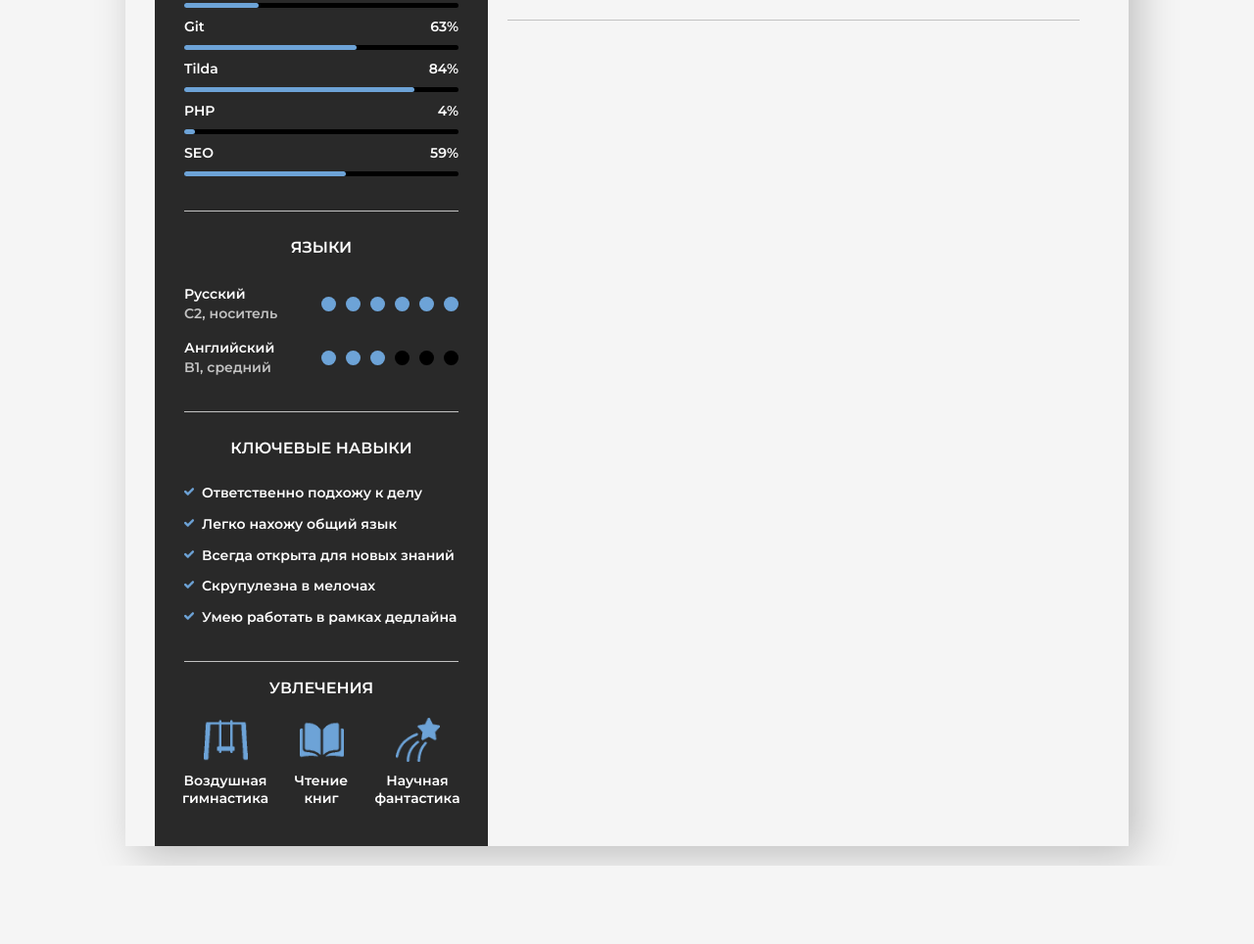
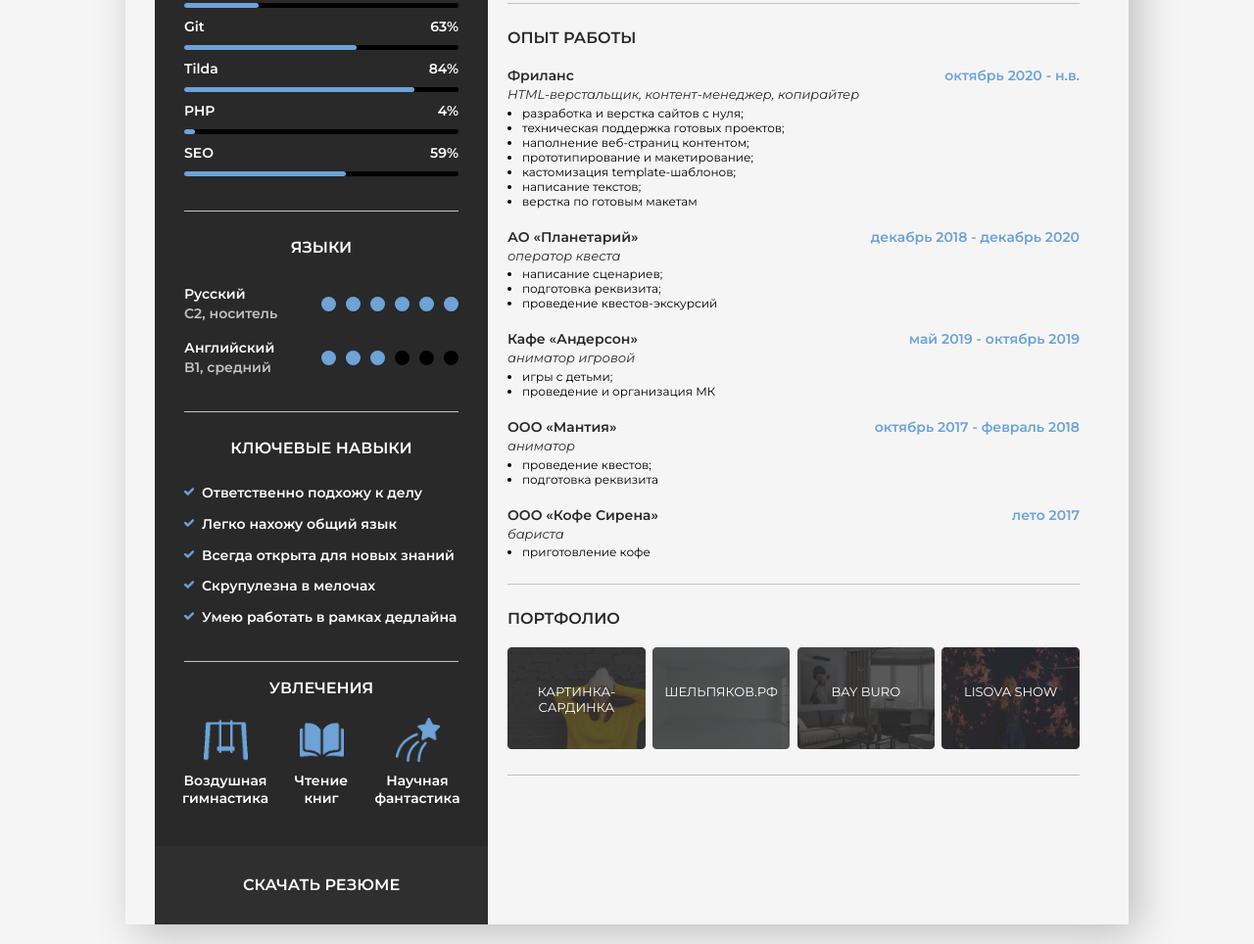
Before and after one commit to Krylovich/My-cv, a plain HTML site: page index.html in a window 1280 px wide. Shown: the part 746-1710 px from the top of the page at 98% size. Before the commit the page ends 1630 px from the top, so only its background shows below. Drawn offline with Linux system fonts and the light colour scheme.

Commit message:
добавлено портфолио и информация о месте работы

```diff
--- a/assets/style.css
+++ b/assets/style.css
@@ -77,7 +77,7 @@ a {
 .content-info-block-line img {
   width: 190px;
   height: 190px;
-  margin: 20px 75px;
+  margin: 23px 75px;
   border-radius: 150px;
 }
 
@@ -339,6 +339,25 @@ a {
   font-weight: 600;
 }
 
+.btn {
+ display: inherit;
+  text-align: center;
+  background-color:#2f2f2f;
+  border: none;
+  color: #fff;
+  font-family: 'Montserrat';
+  font-style: normal;
+  font-weight: 700;
+  font-size: 16px;
+  line-height: 20px;
+  padding: 30px 50px;
+  cursor: pointer;
+}
+
+.btn:hover {
+  color:#c2c2c2;
+}
+
 /* Info right */
 .content-info-right {
   margin-top: 266px;
@@ -348,13 +367,18 @@ a {
 }
 
 /* Education */
-.education {
+.education,
+.work,
+.portfolio {
   padding-bottom: 25px;
   border-bottom: 1px solid rgb(194, 194, 194);
 }
-.education-title {
+
+.education-title,
+.work-title,
+.portfolio-title {
   margin: 25px 0 20px;
-  font-size: 18px;
+  font-size: 16px;
 }
 
 .name-date {
@@ -365,7 +389,8 @@ a {
   margin-top: 20px;
 }
 
-.education-curse {
+.education-curse,
+.work-place {
   color:#292929;
   font-size: 14px;
 }
@@ -376,14 +401,69 @@ a {
   font-weight: 600;
 }
 
-.education-info {
-  font-size: 14px;
+.education-info,
+.work-info {
+  font-size: 13px;
   font-style: italic;
   line-height: 1.2;
   margin-top: 3px;
 }
 
 .education-title-more {
-  font-size: 16px;
-  margin: 25px 0 20px;
+  font-size: 15px;
+  margin: 20px 0 20px;
 }
+
+.work-list {
+  margin-top: 3px;
+  margin-left: 0;
+  font-size: 12px;
+  padding-left: 15px;
+  margin-bottom: 0;
+}
+
+.portfolio-cases {
+  display: flex;
+  flex-direction: row;
+  justify-content: space-between;
+}
+
+.case {
+  width: 24.1%;
+  position: relative;
+}
+
+.case img {
+  width: 100%;
+  position: absolute;
+}
+
+.case-name {
+  position: relative;
+  font-size: 13px;
+  color: #fff;
+  font-weight: 400;
+  margin: 26% auto;
+  text-align: center;
+  opacity: 1;
+  transition: all ease-in-out 0.3s;
+}
+
+.case-info {
+  opacity: 0;
+  position: absolute;
+  top: 0;
+  font-size: 12px;
+  color: #fff;
+  font-weight: 400;
+  text-align: center;
+  transition: all ease-in-out 0.3s;
+}
+
+.case:hover .case-name {
+  opacity: 0;
+}
+
+.case:hover .case-info {
+  opacity: 1;
+}
--- a/index.html
+++ b/index.html
@@ -163,6 +163,7 @@
                 </ul>
               </div> <!-- /.general-info-hobby -->
             </div> <!-- /.content-info-block-general-->
+            <a href="#" class="btn" target="_blank">СКАЧАТЬ РЕЗЮМЕ</a>
           </div> <!-- /.content-info-left -->
 
           <div class="content-info-right">
@@ -203,6 +204,72 @@
               <p>2020 - 2021</p>
             </div>
             <p class="education-info">Legacy Responsive Web Design</p>
+          </div> <!-- /.education -->
+          <div class="work">
+            <h2 class="work-title">ОПЫТ РАБОТЫ</h2>
+              <div class="name-date">
+                <h4 class="work-place">Фриланс</h4>
+                <p>октябрь 2020 - н.в.</p>
+              </div>
+            <p class="work-info">HTML-верстальщик, контент-менеджер, копирайтер</p>
+            <ul class="work-list">
+              <li>разработка и верстка сайтов с нуля;</li>
+              <li>техническая поддержка готовых проектов;</li>
+              <li>наполнение веб-страниц контентом;</li>
+              <li>прототипирование и макетирование;</li>
+              <li>кастомизация template-шаблонов;</li>
+              <li>написание текстов;</li>
+              <li>верстка по готовым макетам</li>
+            </ul>
+
+            <div class="name-date">
+              <h4 class="work-place">АО «Планетарий»</h4>
+              <p>декабрь 2018 - декабрь 2020</p>
+            </div>
+          <p class="work-info">оператор квеста</p>
+          <ul class="work-list">
+            <li>написание сценариев;</li>
+            <li>подготовка реквизита;</li>
+            <li>проведение квестов-экскурсий</li>
+          </ul>
+
+          <div class="name-date">
+                <h4 class="work-place">Кафе «Андерсон»</h4>
+                <p>май 2019 - октябрь 2019</p>
+              </div>
+            <p class="work-info">аниматор игровой</p>
+            <ul class="work-list">
+              <li>игры с детьми;</li>
+              <li>проведение и организация МК</li>
+            </ul>
+
+            <div class="name-date">
+              <h4 class="work-place">ООО «Мантия»</h4>
+              <p>октябрь 2017 - февраль 2018</p>
+            </div>
+          <p class="work-info">аниматор</p>
+          <ul class="work-list">
+            <li>проведение квестов;</li>
+            <li>подготовка реквизита</li>
+          </ul>
+
+           <div class="name-date">
+              <h4 class="work-place">ООО «Кофе Сирена»</h4>
+              <p>лето 2017</p>
+            </div>
+          <p class="work-info">бариста</p>
+          <ul class="work-list">
+            <li>приготовление кофе</li>
+          </ul>
+          </div> <!-- /.work -->
+          <div class="portfolio">
+            <h2 class="portfolio-title">ПОРТФОЛИО</h2>
+            <div class="portfolio-cases">
+            <a href="#" class="case"><img src="assets/img/01.png" alt=""><p class="case-name">КАРТИНКА-САРДИНКА</p><p class="case-info">ПОСМОТРЕТЬ</p></a>
+            <a href="#" class="case"><img src="assets/img/02.png" alt=""><p class="case-name">ШЕЛЬПЯКОВ.РФ</p><p class="case-info">ПОСМОТРЕТЬ</p></a>
+            <a href="#" class="case"><img src="assets/img/03.png" alt=""><p class="case-name">BAY BURO</p><p class="case-info">ПОСМОТРЕТЬ</p></a>
+            <a href="#" class="case"><img src="assets/img/04.png" alt=""><p class="case-name">LISOVA SHOW</p><p class="case-info">ПОСМОТРЕТЬ</p></a>
+            </div>
           </div>
         </div>
       </div>
```
Also changed, not shown: assets/img/01.png (added), assets/img/02.png (added), assets/img/03.png (added), assets/img/04.png (added). Lines whose indentation alone changed are shown as unchanged.
